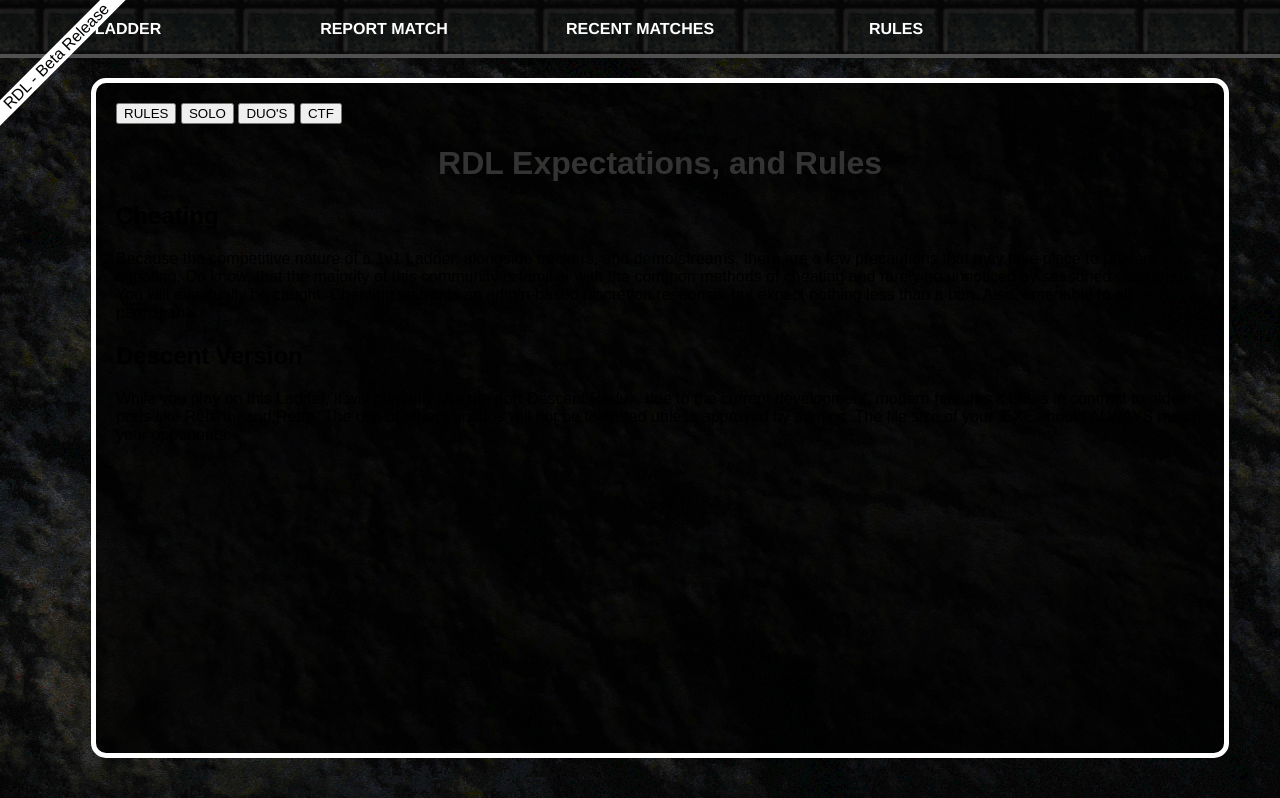
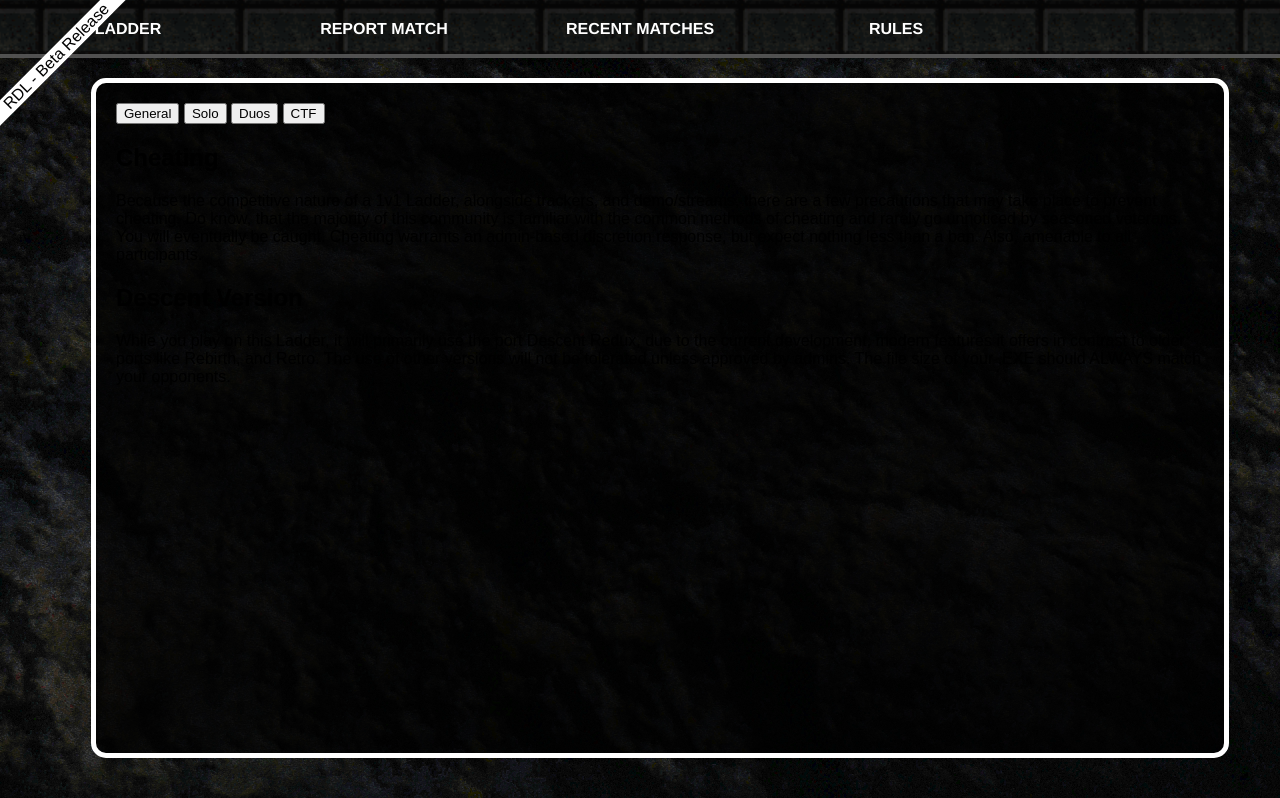
Before and after one commit to CodeOrangelt/RDL-D1-Ladder, a PHP site: page /rules.html in a window 1280 px wide. Shown: the top 798 px of the page. Run offline with PHP 8.4, Linux system fonts and the light colour scheme; some libraries are stand-ins or nearby versions.

Commit message:
Redesigning Rules

```diff
--- a/rules.html
+++ b/rules.html
@@ -8,6 +8,14 @@
     <link rel="stylesheet" href="nav.css">
     <link rel="stylesheet" href="style.css">
     <link rel="stylesheet" href="footer.css">
+    <style>
+        .rule-content {
+            display: none;
+        }
+        .rule-content.active {
+            display: block;
+        }
+    </style>
 </head>
 <body>
     <div id="nav-placeholder"></div>
@@ -17,15 +25,15 @@
 
         <div class="outer-container">
             <div class="hrcontainer">
-                <div class="button-group">
-                    <button class="hrbutton active" onclick="window.location.href='rules.html'">RULES</button>
-                    <button class="hrbutton" onclick="window.location.href='rules-solo.html'">SOLO</button>
-                    <button class="hrbutton" onclick="window.location.href='rules-duos.html'">DUO'S</button>
-                    <button class="hrbutton" onclick="window.location.href='coming-soon.html'">CTF</button>
+                <div class="button-container">
+                    <button class="rule-button active" data-content="general">General</button>
+                    <button class="rule-button" data-content="solo">Solo</button>
+                    <button class="rule-button" data-content="duos">Duos</button>
+                    <button class="rule-button" data-content="ctf">CTF</button>
                 </div>
 
-                <h1 class="hero-title purple">RDL Expectations, and Rules</h1>
-
+                <!-- General Rules Content -->
+                <div id="general" class="rule-content active">
                     <section class="rules-section">
                         <h2 class="hero-title">Cheating</h2>
                         <p class="rules-text">
@@ -43,6 +51,31 @@
                         </p>
                     </section>
                 </div>
+
+                <!-- Solo Rules Content -->
+                <div id="solo" class="rule-content">
+                    <section class="rules-section">
+                        <h2 class="hero-title">Solo Rules</h2>
+                        <p class="rules-text">Solo game specific rules content here...</p>
+                    </section>
+                </div>
+
+                <!-- Duos Rules Content -->
+                <div id="duos" class="rule-content">
+                    <section class="rules-section">
+                        <h2 class="hero-title">Duos Rules</h2>
+                        <p class="rules-text">Duos game specific rules content here...</p>
+                    </section>
+                </div>
+
+                <!-- CTF Rules Content -->
+                <div id="ctf" class="rule-content">
+                    <section class="rules-section">
+                        <h2 class="hero-title">CTF Rules</h2>
+                        <p class="rules-text">CTF game specific rules content here...</p>
+                    </section>
+                </div>
+            </div>
         </div>
     </main>
 
@@ -54,6 +87,16 @@
         $(document).ready(function() {
             $("#nav-placeholder").load("nav.html");
             $("#footer-placeholder").load("footer.html");
+
+            // Rule button click handler
+            $('.rule-button').click(function() {
+                // Remove active class from all buttons and contents
+                $('.rule-button').removeClass('active');
+                $('.rule-content').removeClass('active');
+                // Add active class to clicked button and corresponding content
+                $(this).addClass('active');
+                $('#' + $(this).data('content')).addClass('active');
+            });
         });
     </script>
     <script type="module" src="firebase-config.js"></script>
```
Also changed, not shown: styles/rules.css (+43 -0 lines). Lines whose indentation alone changed are shown as unchanged.
